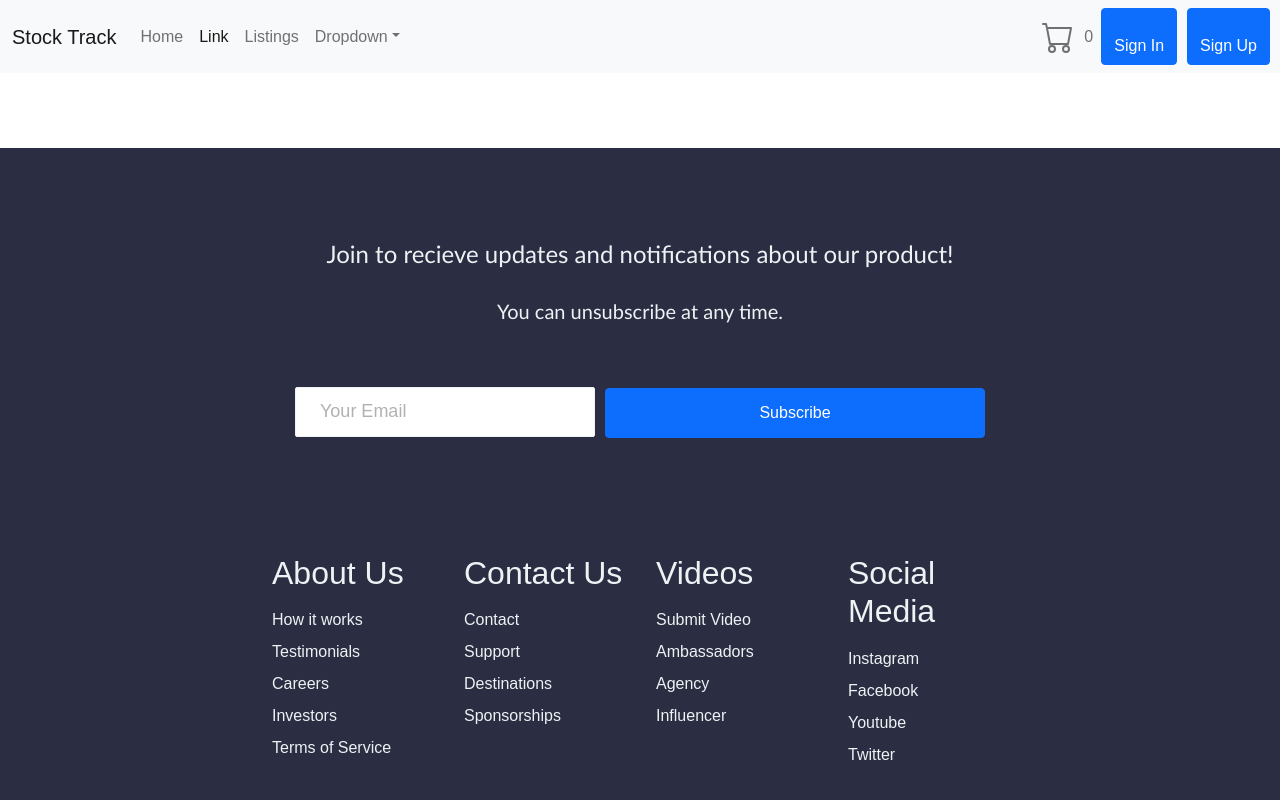
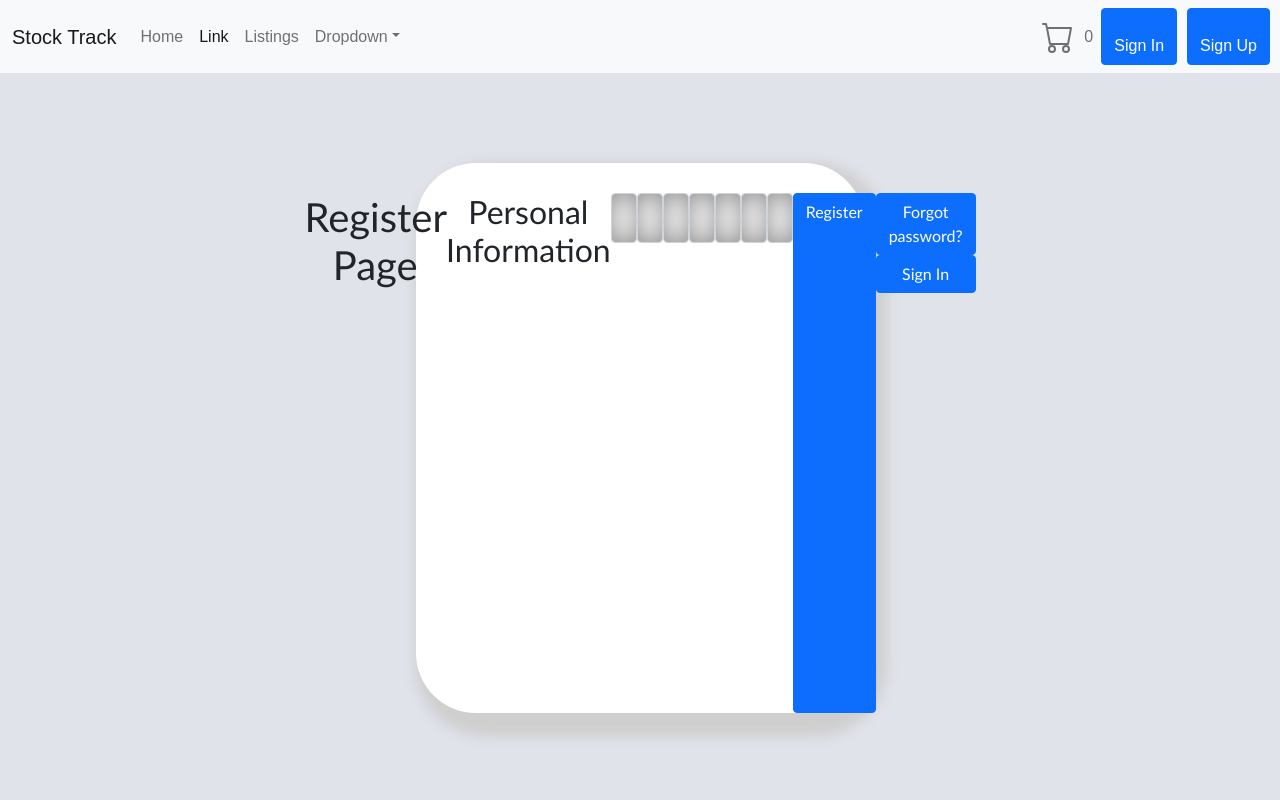
Before and after one commit to shricharanks108/stock-track, a React (Create React App) app in the folder reactjs/: page /register in a window 1280 px wide. Shown: the top 800 px of the page. Built offline with nearby package versions, Linux system fonts and the light colour scheme.

Commit message:
Frontend Bug Fixes + New Changes

```diff
--- a/reactjs/package.json
+++ b/reactjs/package.json
@@ -10,6 +10,7 @@
     "all": "^0.0.0",
     "axios": "^0.24.0",
     "bootstrap": "^5.1.3",
+    "javascript-time-ago": "^2.3.13",
     "node-sass": "^7.0.1",
     "react": "^17.0.2",
     "react-bootstrap": "^2.1.0",
--- a/reactjs/src/App.js
+++ b/reactjs/src/App.js
@@ -1,5 +1,7 @@
 import './App.css';
 import { Routes, BrowserRouter, Route } from 'react-router-dom'
+import { useState } from 'react';
+
 import { Header } from './components/Header/Header';
 import Footer from './components/Footer/Footer';
 
@@ -8,13 +10,14 @@ import NotFound from './pages/NotFound/NotFound';
 import AdminDashboard from './pages/AdminDashboard/AdminDashboard';
 import UserDashboard from './pages/UserDashboard/UserDashboard';
 import LoginPage from './pages/LoginPage/LoginPage';
+import RegisterPage from './pages/RegisterPage/RegisterPage';
 import ProductPage from './pages/ProductPage/ProductPage';
 import SearchPage from './pages/SearchPage/SearchPage';
 import ProductListings from './pages/ProductListings/ProductListings';
-import { useState } from 'react';
 import OrderCart from './pages/OrderCart/OrderCart';
 import ContactUs from './pages/ContactUs/ContactUs';
 import AboutUs from './pages/AboutUs/AboutUs';
+import OrderPlacement from './pages/OrderPlacement/OrderPlacement';
 
 function App() {
   // Stored in format {ID: qty}
@@ -29,15 +32,17 @@ function App() {
         <Route path='/home' element={ <HomePage/> } />
         <Route path='/' element={ <HomePage/> } /> {/* Default Page with No Path provided should be home */}
         <Route path='/login' element={ <LoginPage/> } />
+        <Route path='/register' element={ <RegisterPage/> } />
         <Route path='/dashboard' element={ <UserDashboard/> } />
         <Route path='/admin-dashboard' element={ <AdminDashboard/> } />
         <Route path='/product-listings' element={ <ProductListings cartItems={cartItems} setCartItems={setCartItems} productID={2}/> } />
         <Route path='/product-page' element={ <ProductPage cartItems={cartItems} setCartItems={setCartItems} productID={2}/> } />
         <Route path='/product-search' element={ <SearchPage/> } />
         <Route path="/cart" element={ <OrderCart cartItems={cartItems} setCartItems={setCartItems} /> } />
-        <Route path='/*' element={ <NotFound/> } />
         <Route path='/contact-us' element={ <ContactUs/> } />
         <Route path='/about-us' element={ <AboutUs/> } />
+        <Route path='/order-placement' element={ <OrderPlacement/> } />
+        <Route path='/*' element={ <NotFound/> } />
       </Routes>
       <div>
         <Footer />
--- a/reactjs/src/components/NotificationToast/NotificationToast.js
+++ b/reactjs/src/components/NotificationToast/NotificationToast.js
@@ -0,0 +1,47 @@
+import React from "react";
+import './NotificationToast.css';
+// import {Link} from "react-router-dom";
+import { Toast , Button } from 'react-bootstrap';
+import { useState } from "react";
+import 'bootstrap/dist/css/bootstrap.min.css';
+import { Link, NavLink } from "react-router-dom";
+import TimeAgo from "javascript-time-ago";
+
+export const NotificationToast = (props) => {
+
+    const [show, setShow] = useState(true);
+    const toggleShow = () => setShow(!show);
+
+    const [selectedTime, setSelectedTime] = useState(new Date());
+    const [time, setTime] = useState(new Date());
+
+    const onChangeTime = (e) => {
+        setTime(e.target.value)
+    }
+
+    const Time = () => {
+        // TimeAgo.addLocale(en);
+
+        const timeAgo = new TimeAgo("en-US");
+        const inSeconds = new Date(time).getTime();
+        const minutesAgo = timeAgo.format(inSeconds - 60 * 1000);
+
+        return minutesAgo;
+    }
+
+    return (
+        <div>
+            <div style={{textAlign:"center",marginTop:"50px"}}>
+                <input type="datetime-local" min="2022-03-12T00:00" max={new Date()}/>
+                <Time/>
+            </div>
+            <Toast show={show} onClose={toggleShow}>
+                <Toast.Header>
+                    <strong className="me-auto">{props.title}</strong>
+                    <small>{Time}</small>
+                </Toast.Header>
+                <Toast.Body>{props.body}</Toast.Body>
+            </Toast>
+        </div>
+    );
+};
--- a/reactjs/src/components/ProductCard/ProductCard.css
+++ b/reactjs/src/components/ProductCard/ProductCard.css
@@ -10,4 +10,5 @@
 .add-to-cart-from-card {
     margin-bottom: 10px;
     margin-left: 0px;
+    width: 100%;
 }
--- a/reactjs/src/components/ProductCard/ProductCard.js
+++ b/reactjs/src/components/ProductCard/ProductCard.js
@@ -1,6 +1,6 @@
 import React from 'react';
 import './ProductCard.css';
-import { Breadcrumb, Button, Card } from 'react-bootstrap';
+import { Breadcrumb, Card } from 'react-bootstrap';
 import img from '../../logo.svg';
 import 'bootstrap/dist/css/bootstrap.min.css';
 import AddToOrderButton from '../AddToOrderButton/AddToOrderButton';
@@ -22,9 +22,8 @@ function ProductCard(props) {
                 <Breadcrumb.Item href="#results-by-category">{product.category_2}</Breadcrumb.Item>
             </Breadcrumb>
             </Card.Body>
-
         </Card>
-  );
+    );
 }
 
 export default ProductCard;
--- a/reactjs/src/pages/OrderPlacement/OrderPlacement.css
+++ b/reactjs/src/pages/OrderPlacement/OrderPlacement.css
@@ -1,4 +1,4 @@
-.background {
+.background-order {
     background-color: #a4c9ff;
     min-height: fit-content;
 }
--- a/reactjs/src/pages/OrderPlacement/OrderPlacement.js
+++ b/reactjs/src/pages/OrderPlacement/OrderPlacement.js
@@ -1,10 +1,51 @@
 import './OrderPlacement.css';
-import { Header } from '../../components/Header';
+import { ToastContainer, Toast } from 'react-bootstrap';
+import { NotificationToast } from '../../components/NotificationToast/NotificationToast';
+import { Button } from 'react-bootstrap';
+import React from "react";
+import { useState } from "react";
+import 'bootstrap/dist/css/bootstrap.min.css';
+import TimeAgo from "javascript-time-ago";
 
+const toast_data = {
+  title: 'Order Placed',
+  body: 'Your order has been placed successfully',
+}
+
+// const Time = () => {
+//     // TimeAgo.addLocale(en);
+
+//     const timeAgo = new TimeAgo("en-US");
+//     const inSeconds = new Date(time).getTime();
+//     const minutesAgo = timeAgo.format(inSeconds - 60 * 1000);
+
+//     return minutesAgo;
+// }
 
 function OrderPlacement() {
+
+  // const [show, setShow] = useState(true);
+  // const toggleShow = () => setShow(!show);
+
+  // const [selectedTime, setSelectedTime] = useState(new Date());
+  const [time, setTime] = useState(new Date());
+
+  // const onChangeTime = (e) => {
+  //     setTime(e.target.value)
+  // }
+
   return (
-    <div className="background">
+    <div className="background-order">
+      <Button className="mb-2">
+        Toggle Toast <strong>with</strong> Animation
+      </Button>
+      <Toast show={true} onClose={false}>
+        <Toast.Header>
+          <strong className="me-auto">{toast_data.title}</strong>
+          <small>20 seconds ago</small>
+        </Toast.Header>
+        <Toast.Body>{toast_data.body}</Toast.Body>
+      </Toast>
     </div>
   );
 }
--- a/reactjs/src/pages/ProductPage/ProductPage.js
+++ b/reactjs/src/pages/ProductPage/ProductPage.js
@@ -2,7 +2,18 @@ import './ProductPage.css';
 import { NutritionLabel } from 'react-fda-nutrition-facts';
 import { Breadcrumb, Button } from 'react-bootstrap';
 import AddToOrderButton from '../../components/AddToOrderButton/AddToOrderButton';
+import Axios from 'axios';
 
+const register = () => {
+  console.log('retreiving nutritional data');
+  // fix backend endpoint name
+  Axios.get('http://localhost:8080/nutrition/query?', {
+    productName: name,
+  }).then((res) => {
+    console.log(res);
+    props = res;
+  });
+};
 
 function ProductPage(props) {
   return (
--- /dev/null
+++ b/reactjs/src/pages/RegisterPage/RegisterPage.css
@@ -0,0 +1,88 @@
+.main {
+    text-align: center;
+    justify-content: center;
+    display: flex;
+    padding-top: 90px;
+    padding-bottom: 90px;
+    background-color: #e1e3eb;
+    font-family: 'Trebuchet MS', 'Lucida Sans Unicode', 'Lucida Grande',
+      'Lucida Sans', Arial, sans-serif;
+  }
+  .sub-main {
+    display: flex;
+    justify-content: center;
+    height: 550px;
+    width: 35%;
+    box-shadow: 11px 12px 13px 12px rgb(207, 207, 207);
+    padding-top: 30px;
+    border-radius: 60px;
+    background-color: white;
+  }
+  .imgs {
+      padding-top: 20px;
+      justify-content: center;
+      display: flex;
+    }
+  .container-image {
+    background-color: rgb(223, 221, 221);
+    border-radius: 150px;
+    align-items: center;
+    display: flex;
+    justify-content: center;
+    height: 115px;
+    width: 115px;
+  }
+  .profile {
+    height: 100px;
+    width: 100px;
+    border-radius: 130px;
+  }
+
+  input {
+      width: 300px;
+      height: 50px;
+      border-radius: 60px;
+
+      border: none;
+      outline: none;
+      background-color: #fff;
+  }
+
+  .form-control {
+    box-shadow: inset 0px 0px 25px 0px #888;
+  }
+
+  .email{
+      height: 25px;
+      width: 25px;
+      position: absolute;
+      padding: 14px 0 0 25px;
+  }
+
+  .name{
+      padding-left: 70px;
+      font-size: 20px;
+  }
+  .second-input{
+      padding-top: 20px;
+  }
+
+  button{
+      width: 380px;
+      height: 50px;
+      border-radius: 60px;
+      background-color: #b103fc;
+      color: white;
+      font-size: 25px;
+      border: none;
+  }
+  .login-button{
+      padding-top: 25px;
+  }
+
+  .links{
+      font-size: 25px;
+      font-weight: 400;
+      display:flex;
+      flex-direction: column;
+  }
--- /dev/null
+++ b/reactjs/src/pages/RegisterPage/RegisterPage.js
@@ -0,0 +1,69 @@
+import './RegisterPage.css';
+
+import Axios from 'axios';
+import { useEffect, useState } from "react";
+import { Button } from 'react-bootstrap';
+
+function RegisterPage() {
+
+  const [email, setEmail] = useState('');
+  const [password, setPassword] = useState('');
+  const [firstName, setFirstName] = useState('');
+  const [lastName, setLastName] = useState('');
+  const [street, setStreet] = useState('');
+  const [city, setCity] = useState('');
+  const [state, setState] = useState('');
+  const [birthday, setBirthday] = useState('');
+
+  Axios.defaults.withCredentials = true;
+
+  const register = () => {
+    console.log('registering');
+    Axios.post('http://localhost:8080/register', {
+      email: email,
+      password: password,
+      firstName: firstName,
+      lastName: lastName,
+      street: street,
+      city: city,
+      state: state,
+      birthday: birthday
+    }).then((res) => {
+      console.log(res);
+    });
+  };
+
+  const logout = () => {
+    localStorage.clear();
+  }
+
+  useEffect(() => {
+    const loggedInUser = localStorage.getItem("userEmail");
+    if (loggedInUser) {
+      setLoginStatus(true);
+    }
+  }, []);
+
+  return (
+    <div className="main">
+        <div className="sub-main">
+            <h1>Register Page</h1>
+            <h2>Personal Information</h2>
+              <input type="text" className="form-control" placeholder="First Name" onChange={(e) => setFirstName(e.target.value)}/>
+              <input type="text" className="form-control" placeholder="Last Name" onChange={(e) => setLastName(e.target.value)}/>
+              <input type="text" className="form-control" placeholder="Email Address" onChange={(e) => setEmail(e.target.value)}/>
+              <input type="text" className="form-control" placeholder="Street" onChange={(e) => setStreet(e.target.value)}/>
+              <input type="text" className="form-control" placeholder="City" onChange={(e) => setCity(e.target.value)}/>
+              <input type="text" className="form-control" placeholder="State" onChange={(e) => setState(e.target.value)} />
+              <input type="text" className="form-control" placeholder="Date of Birth (mm/dd/yyyy)" onChange={(e) => setBirthday(e.target.value)} />
+            <Button type="submit" className="btn btn-primary" onClick={register} href='/home'>Register</Button>
+            <p className="links">
+                <Button href="#forgot-password">Forgot password?</Button>
+                <Button href="/sign-in">Sign In</Button>
+            </p>
+        </div>
+    </div>
+  );
+}
+
+export default RegisterPage;
```
Also changed, not shown: 1 other file (tests, documents, lock files or other folders).
